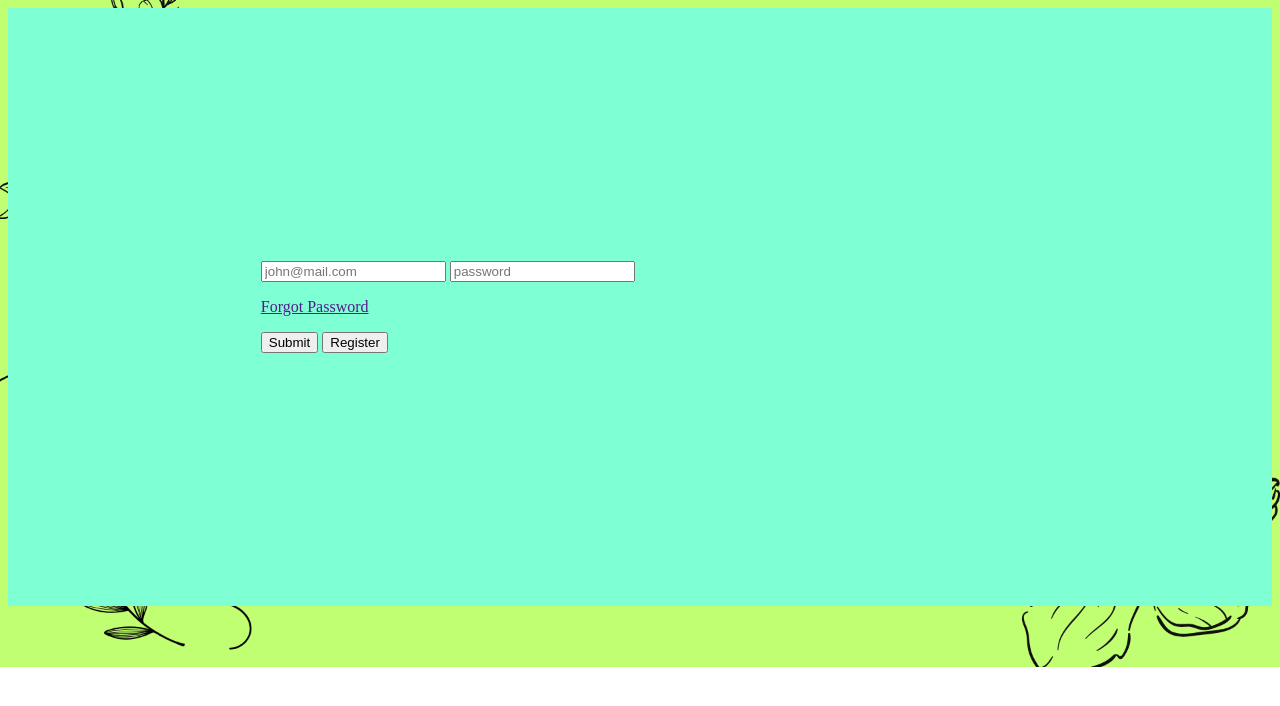
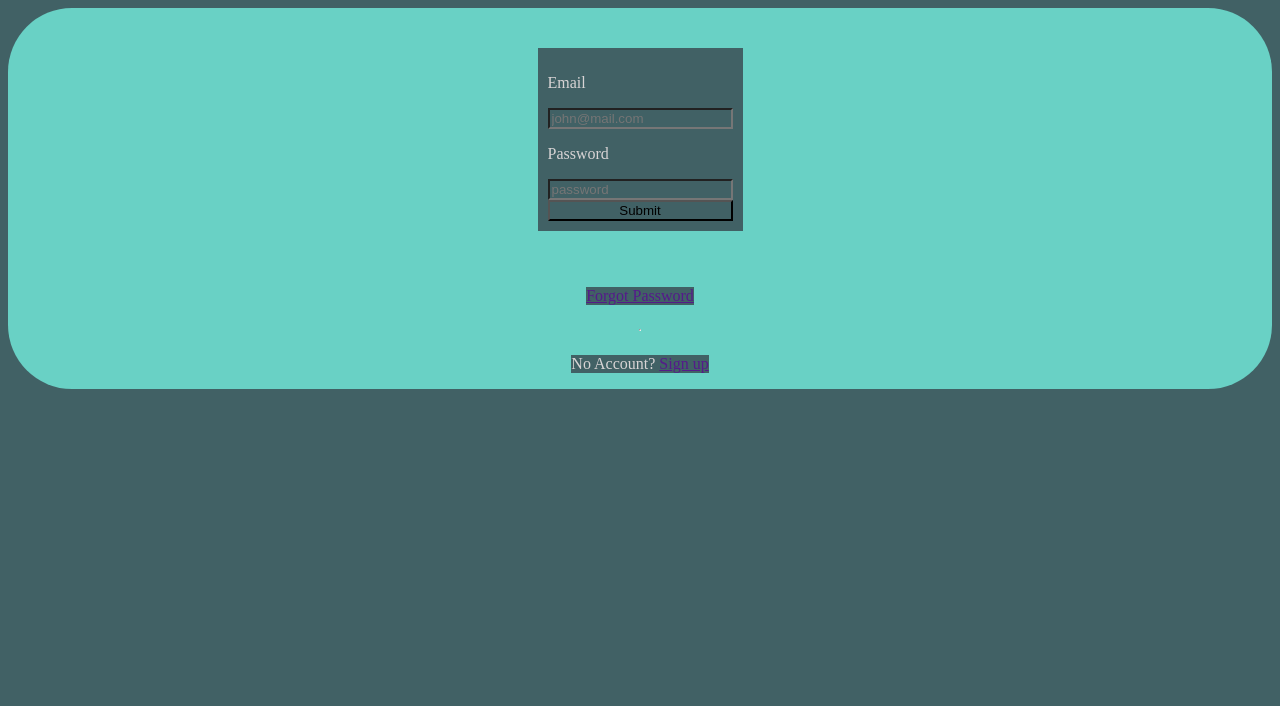
Before and after one commit to MsftKing/Minimize-Food-Waste-Application, a plain HTML site: page login.html in a window 1280 px wide. Drawn offline with Linux system fonts and the light colour scheme; files whose address does not match are found by name.

Commit message:
small design changes

```diff
--- a/login.html
+++ b/login.html
@@ -9,12 +9,15 @@
 <body>
     <div id="loginContainer">
         <form action="POST">
-            <input type="email" name="email" required placeholder="john@mail.com">
-            <input type="password" name="password" placeholder="password" required>
+            <p>Email</p>
+            <input type="email" name="email" id="email" required placeholder="john@mail.com">
+            <p>Password</p>
+            <input type="password" name="password" placeholder="password"  id="password" required>
+            <button type="submit" name="submitButton" class="button" id="submitButton">Submit</button>
         </form>
             <p><a href="">Forgot Password</a></p>
-            <button type="submit" name="submitButton" class="button" id="submitButton">Submit</button>
-            <button type="registerButton" class="button" name="registerButton">Register</button>
+            <hr>
+            <p>No Account? <a href="">Sign up</a></p>
     </div>
 
 
--- a/script.js
+++ b/script.js
@@ -34,3 +34,8 @@ function displayInventory() {
         inventoryList.appendChild(listItem);
     });
 }
+
+function formFilled(){
+    const username = document.getElementById("username");
+    const password = document.getElementById("password");
+}
--- a/styles.css
+++ b/styles.css
@@ -1,13 +1,33 @@
-body {
-    background-image: url("D:\Websites\MinimizeFoodWasteApp\Minimize-Food-Waste-Application\Assets\backgroundImages\background image.png");
-    background-size: cover;
-    background-repeat: no-repeat;
-    background-position: center;
+:root {
+    --primary-color-dark: #416165;
+    --primary-color-light: #69D1C5;
+    --primary-neutral: #D8D4D5;
 }
 
-#loginContainer {
+* {
+    background-color: var(--primary-color-dark);
+}
+
+div#loginContainer {
+    display: flex;
+    flex-direction: column;
     align-items: center;
-    background-color: aquamarine;
+    background-color: var(--primary-color-light);
+    border-radius: 5vw;
+
+}
+
+form {
+    display: flex;
+    flex-direction: column;
     justify-content: center;
-    padding: 20%;
+    margin: 5vh;
+    padding: 10px;
+
 }
+
+p{
+    font-size: 16px;
+    font-weight: 500;
+    color: var(--primary-neutral);
+}
```
